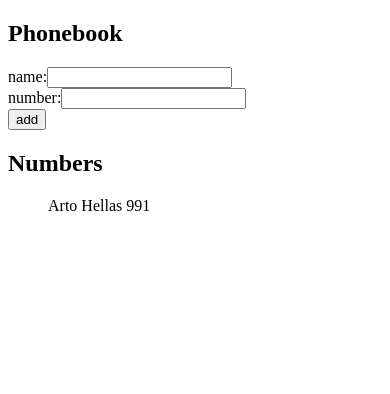
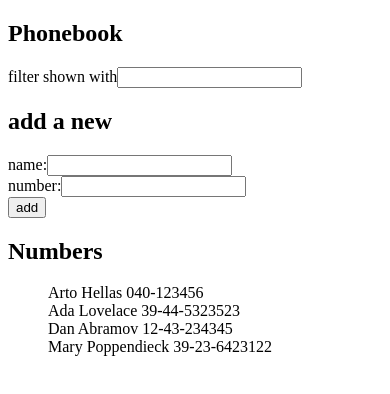
Before and after one commit to pointlessrapunzel/fullstackopen-2020, a React (Create React App) app in the folder part2/phonebook/: page / in a window 390 px wide. Shown: the top 394 px of the page. Built offline with nearby package versions, Linux system fonts and the light colour scheme.

Commit message:
submit ex2.9, phonebook step4

```diff
--- a/part2/phonebook/src/App.js
+++ b/part2/phonebook/src/App.js
@@ -3,7 +3,7 @@
 const Input = ({label, value, onChange}) => {
   return (
     <div>
-      {label}:
+      {label}
       <input
         value={value}
         onChange={onChange}
@@ -22,10 +22,14 @@
 
 const App = () => {
   const [ persons, setPersons ] = useState([
-    { name: 'Arto Hellas', number: '991' }
+    { name: 'Arto Hellas', number: '040-123456' },
+    { name: 'Ada Lovelace', number: '39-44-5323523' },
+    { name: 'Dan Abramov', number: '12-43-234345' },
+    { name: 'Mary Poppendieck', number: '39-23-6423122' }
   ])
   const [ newName, setNewName ] = useState('')
   const [ newNumber, setNewNumber ] = useState('')
+  const [ filter, setFilter ] = useState('')
 
   const handleAddPerson = e => {
     e.preventDefault()
@@ -42,26 +46,30 @@
     setNewNumber('')
   }
 
-  const handleNewNameChange = e => {
-    setNewName(e.target.value)
-  }
+  const handleInput = setter => e => setter(e.target.value)
 
-  const handleNewNumberChange = e => {
-    setNewNumber(e.target.value)
-  }
+  const handleNewNameChange = handleInput(setNewName)
+  const handleNewNumberChange = handleInput(setNewNumber)
+  const handleFilterChange = handleInput(setFilter)
+
+  const filteredPersons = persons.filter(p => {
+    return p.name.toLowerCase().includes(filter.toLowerCase())
+  })
 
   return (
     <div className="App">
       <h2>Phonebook</h2>
+      <Input label='filter shown with' value={filter} onChange={handleFilterChange}/>
+      <h2>add a new</h2>
       <form onSubmit={handleAddPerson}>
-        <Input label='name' value={newName} onChange={handleNewNameChange} />
-        <Input label='number' value={newNumber} onChange={handleNewNumberChange} />
+        <Input label='name:' value={newName} onChange={handleNewNameChange} />
+        <Input label='number:' value={newNumber} onChange={handleNewNumberChange} />
         <div>
           <button type='submit'>add</button>
         </div>
       </form>
       <h2>Numbers</h2>
-      <NumbersList persons={persons} />
+      <NumbersList persons={filteredPersons} />
     </div>
   );
 }
```
